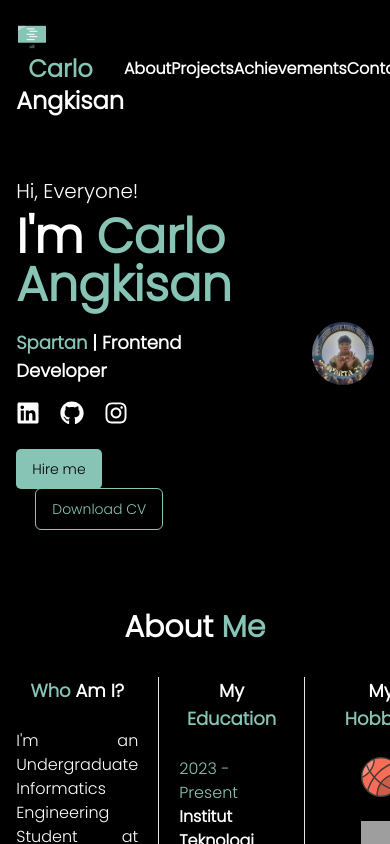
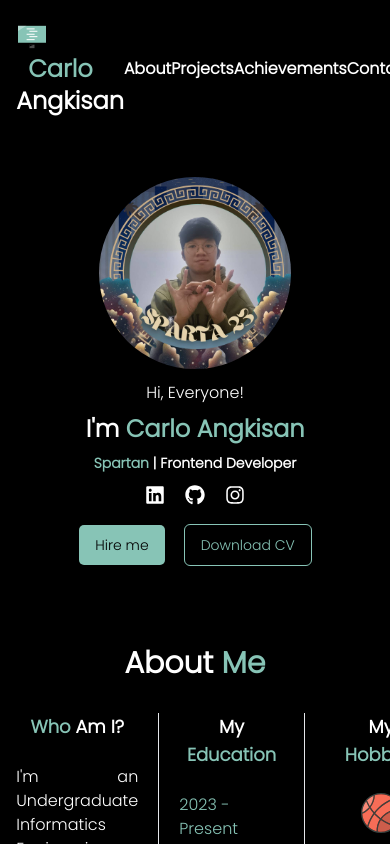
Before and after one commit to carllix/Portofolio-Website, a Next.js app: page / in a window 390 px wide. Shown: the top 844 px of the page. Built offline with nearby package versions, Linux system fonts and the light colour scheme; grey boxes are pictures that could not be loaded.

Commit message:
feat: add responsive HomeSection

```diff
--- a/src/components/HomeSection.tsx
+++ b/src/components/HomeSection.tsx
@@ -5,32 +5,35 @@ import { FaLinkedin, FaGithub, FaInstagram } from "react-icons/fa";
 
 export default function HomeSection() {
   return (
-    <div className="flex w-11/12 mx-auto mt-10 items-center" id="home">
-      <div className="basis-2/3 pr-20">
-        <p className="text-xl">Hi, Everyone!</p>
-        <p className="text-5xl font-extrabold mt-2 mb-5">
+    <div
+      className="flex flex-col-reverse text-center w-11/12 mx-auto mt-10 items-center md:flex-row md:text-left"
+      id="home"
+    >
+      <div className="basis-2/3">
+        <p className="text-md mt-3 md:text-xl md:mt-0">Hi, Everyone!</p>
+        <p className="text-2xl font-extrabold mt-2 md:text-5xl">
           I&#39;m{" "}
           <span className="text-[rgb(135,196,182)]">Carlo Angkisan</span>
         </p>
-        <p className="mb-4 text-lg font-semibold">
+        <p className="text-sm font-semibold mt-2 md:text-lg md:mt-5">
           <span className="text-[rgb(135,196,182)]">Spartan</span> | Frontend
           Developer
         </p>
-        <div className="mb-6 flex space-x-5">
+        <div className="flex space-x-5 mt-3 justify-center md:mt-4 md:justify-start">
           <Link
             href="https://www.linkedin.com/in/carloangkisan"
             target="_blank"
           >
-            <FaLinkedin className="size-6 duration-500 hover:translate-y-[-5px] hover:text-[rgb(135,196,182)]" />
+            <FaLinkedin className="size-5 md:size-6 duration-500 hover:translate-y-[-5px] hover:text-[rgb(135,196,182)]" />
           </Link>
           <Link href="https://github.com/carllix" target="_blank">
-            <FaGithub className="size-6 duration-500 hover:translate-y-[-5px] hover:text-[rgb(135,196,182)]" />
+            <FaGithub className="size-5 md:size-6 duration-500 hover:translate-y-[-5px] hover:text-[rgb(135,196,182)]" />
           </Link>
           <Link href="https://www.instagram.com/carlooangkisan" target="_blank">
-            <FaInstagram className="size-6 duration-500 hover:translate-y-[-5px] hover:text-[rgb(135,196,182)]" />
+            <FaInstagram className="size-5 md:size-6 duration-500 hover:translate-y-[-5px] hover:text-[rgb(135,196,182)]" />
           </Link>
         </div>
-        <div>
+        <div className="mt-5 md:mt-6">
           <Button>
             <Link
               href="https://www.linkedin.com/in/carloangkisan"
@@ -50,7 +53,7 @@ export default function HomeSection() {
           alt="Foto Profil"
           width={500}
           height={500}
-          className="rounded-full"
+          className="rounded-full size-48 md:size-auto"
         />
       </div>
     </div>
```
